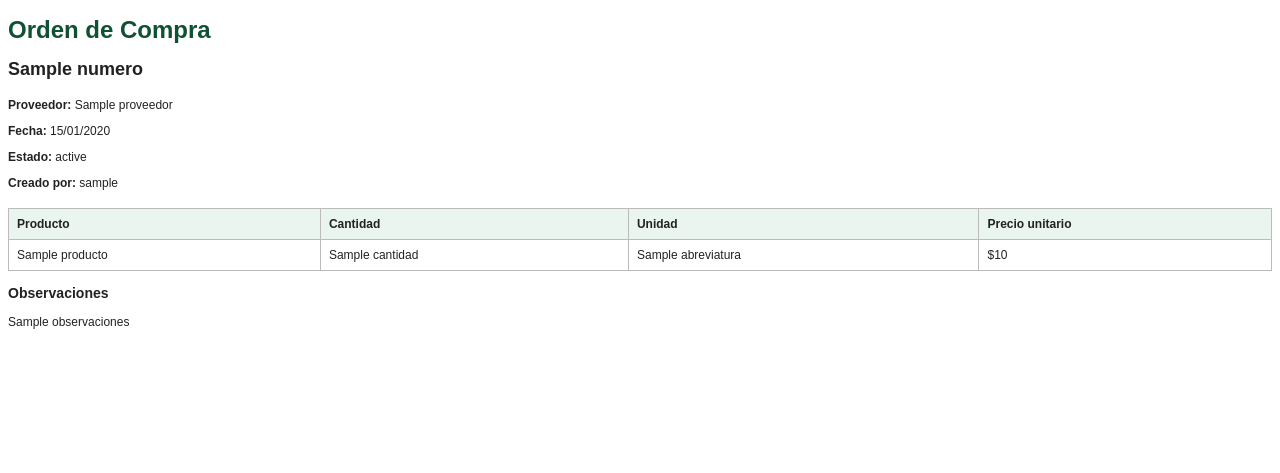
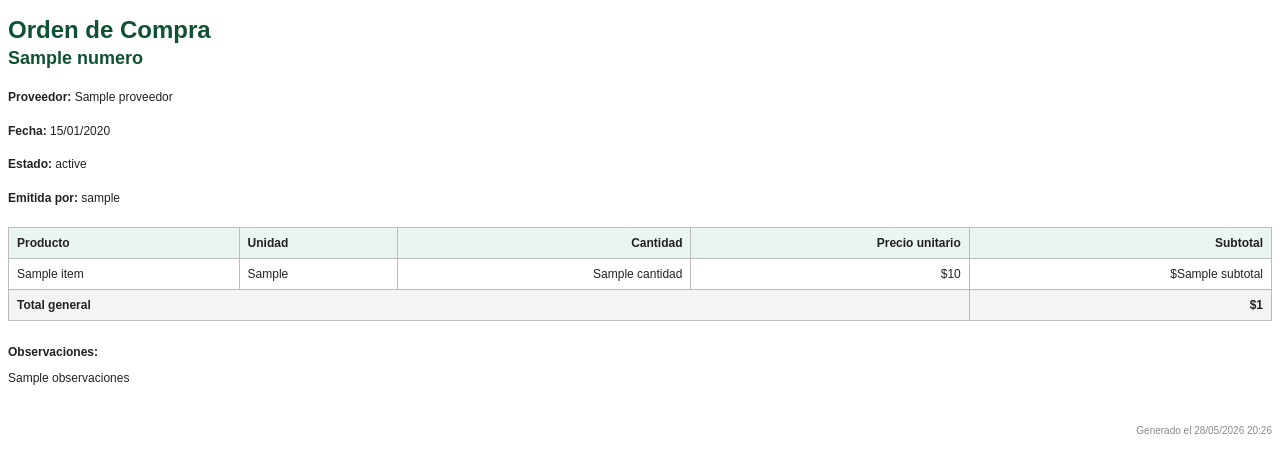
Before and after one commit to rueeen/gastroinventory, a Django app: template inventario/templates/inventario/orden_compra_pdf.html in a window 1280 px wide. Shown: the top 473 px of the page. Run offline with Django 5.2, Linux system fonts and the light colour scheme; the template is opened without the code that fills it: most values are stand-ins (such as "Sample title", 1, 10 or a date in 2020).

Commit message:
Add purchase order PDF totals

```diff
--- a/inventario/templates/inventario/orden_compra_pdf.html
+++ b/inventario/templates/inventario/orden_compra_pdf.html
@@ -6,11 +6,16 @@
     <style>
         body { font-family: sans-serif; color: #222; font-size: 12px; }
         h1 { color: #0f5132; margin-bottom: 0; }
-        .meta { margin: 18px 0; }
+        h2 { color: #0f5132; margin-top: 4px; }
+        .meta { margin: 18px 0; line-height: 1.8; }
         table { border-collapse: collapse; width: 100%; margin-top: 18px; }
         th, td { border: 1px solid #bbb; padding: 8px; text-align: left; }
         th { background: #e9f5ee; }
-        .total { text-align: right; font-weight: bold; }
+        td.num { text-align: right; }
+        .total-row td { font-weight: bold; background: #f4f4f4; }
+        .total-row td.num { text-align: right; }
+        .observaciones { margin-top: 24px; }
+        .footer { margin-top: 40px; font-size: 10px; color: #888; text-align: right; }
     </style>
 </head>
 <body>
@@ -21,37 +26,53 @@
         <p><strong>Proveedor:</strong> {{ orden.proveedor }}</p>
         <p><strong>Fecha:</strong> {{ orden.fecha|date:"d/m/Y" }}</p>
         <p><strong>Estado:</strong> {{ orden.get_estado_display }}</p>
-        <p><strong>Creado por:</strong> {{ orden.creado_por.get_full_name|default:orden.creado_por.username }}</p>
+        <p><strong>Emitida por:</strong> {{ orden.creado_por.get_full_name|default:orden.creado_por.username }}</p>
     </div>
 
     <table>
         <thead>
             <tr>
                 <th>Producto</th>
-                <th>Cantidad</th>
                 <th>Unidad</th>
-                <th>Precio unitario</th>
+                <th class="num" style="text-align:right">Cantidad</th>
+                <th class="num" style="text-align:right">Precio unitario</th>
+                <th class="num" style="text-align:right">Subtotal</th>
             </tr>
         </thead>
         <tbody>
-            {% for detalle in orden.detalles.all %}
+            {% for item in detalles_con_subtotal %}
                 <tr>
-                    <td>{{ detalle.producto.nombre }}</td>
-                    <td>{{ detalle.cantidad }}</td>
-                    <td>{{ detalle.producto.unidad_medida.abreviatura }}</td>
-                    <td>${{ detalle.precio_unitario }}</td>
+                    <td>{{ item.producto_nombre }}</td>
+                    <td>{{ item.unidad_abreviatura }}</td>
+                    <td class="num">{{ item.cantidad }}</td>
+                    <td class="num">${{ item.precio_unitario }}</td>
+                    <td class="num">${{ item.subtotal }}</td>
                 </tr>
             {% empty %}
                 <tr>
-                    <td colspan="4">Sin detalles registrados.</td>
+                    <td colspan="5">Sin detalles registrados.</td>
                 </tr>
             {% endfor %}
         </tbody>
+        {% if detalles_con_subtotal %}
+        <tfoot>
+            <tr class="total-row">
+                <td colspan="4">Total general</td>
+                <td class="num">${{ total_general }}</td>
+            </tr>
+        </tfoot>
+        {% endif %}
     </table>
 
     {% if orden.observaciones %}
-        <h3>Observaciones</h3>
-        <p>{{ orden.observaciones }}</p>
+        <div class="observaciones">
+            <strong>Observaciones:</strong>
+            <p>{{ orden.observaciones }}</p>
+        </div>
     {% endif %}
+
+    <div class="footer">
+        Generado el {% now "d/m/Y H:i" %}
+    </div>
 </body>
 </html>
```
Also changed, not shown: inventario/views.py (+18 -1 lines).
